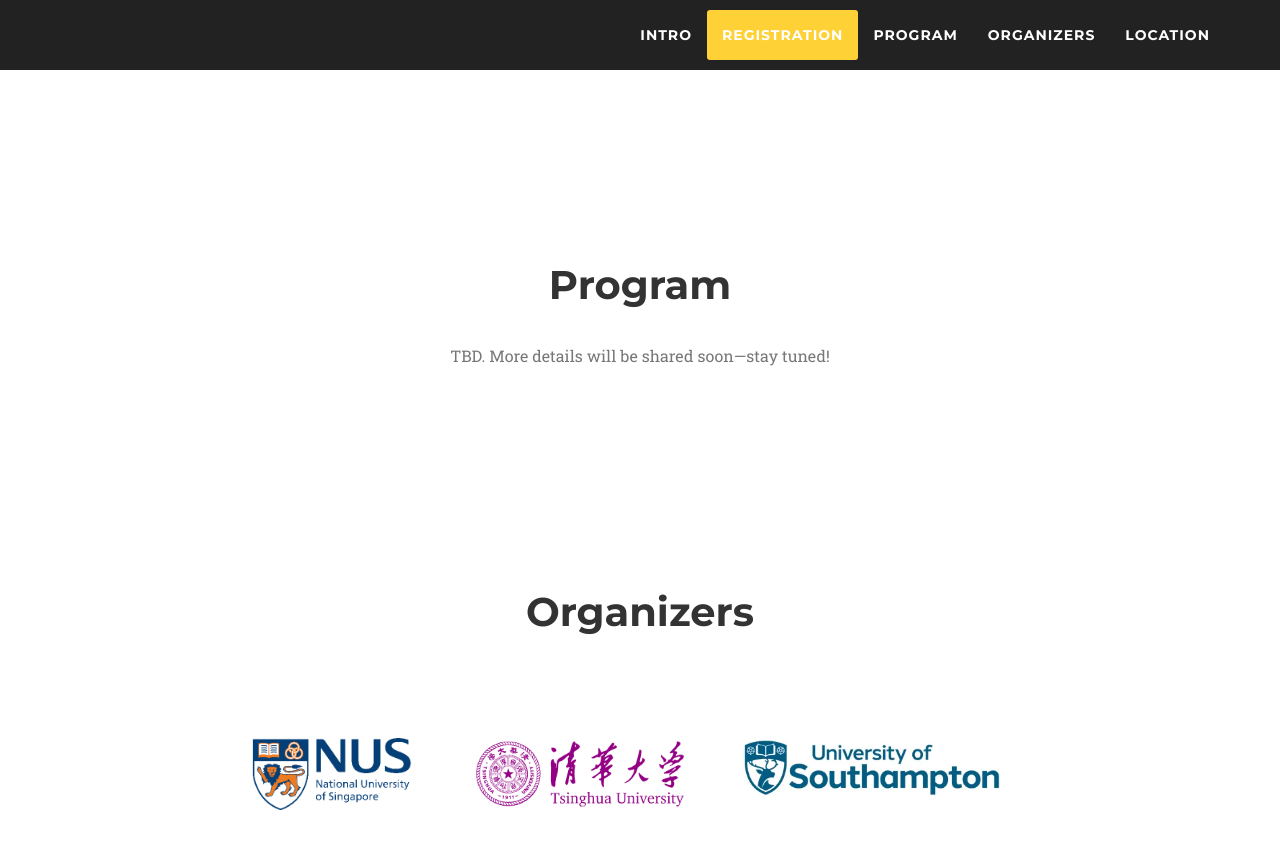
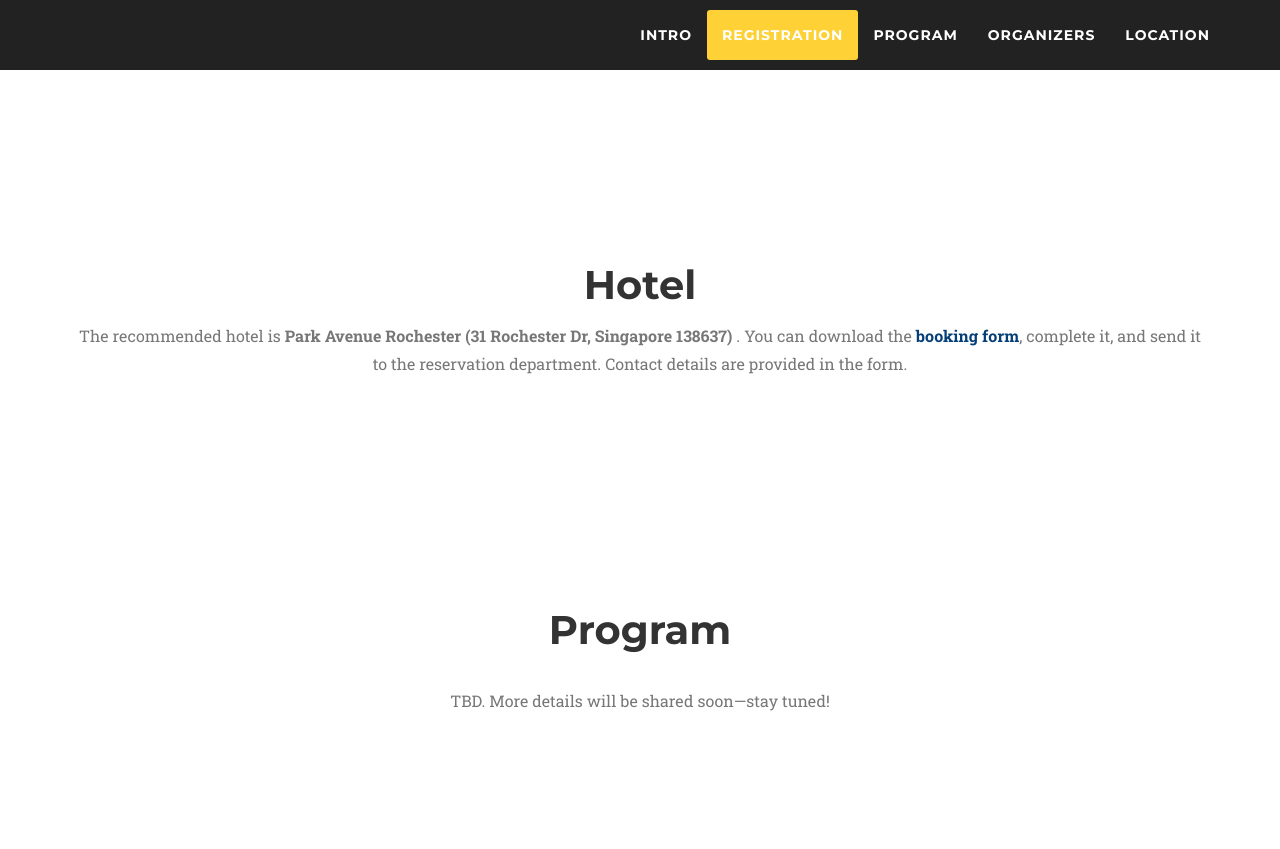
Before and after one commit to next-events/workshop-dec-2024, a Jekyll site: the page built from index.md, in a window 1280 px wide and 900 px high, scrolled down 1040 px. Shown: the top 849 px of the window. Built offline with Jekyll 4.4.1, drawn with Linux system fonts in a browser that asks for light colours; nearby versions of some CDN libraries; some web fonts are replaced.

Commit message:
hotel booking

```diff
--- /dev/null
+++ b/_includes/hotel.html
@@ -0,0 +1,12 @@
+<section id="hotel" class="{{ include.class }}">
+    <div class="container">
+        <div class="row">
+            <div class="col-lg-12 text-center" style="padding-bottom: 20px;">
+                <h2 class="section-heading">Hotel</h2>
+                <p class="large text-muted">
+                    The recommended hotel is <b>Park Avenue Rochester (31 Rochester Dr, Singapore 138637) </b>. You can download the <a href="assets/doc/PAR_Booking Form-NUS-NExT.pdf" download style="color: rgb(5, 63, 120); font-weight: bold;">booking form</a>, complete it, and send it to the reservation department. Contact details are provided in the form.
+                </p>
+            </div>
+        </div>
+    </div>
+</section>
--- a/_layouts/home.html
+++ b/_layouts/home.html
@@ -70,6 +70,7 @@
 
     {% include summary.html class="bg-mid-gray"%}
     {% include registration.html %}
+    {% include hotel.html %}
     {% include schedule.html %}
     {% include organizer.html %}
     {% include location.html %}
```
